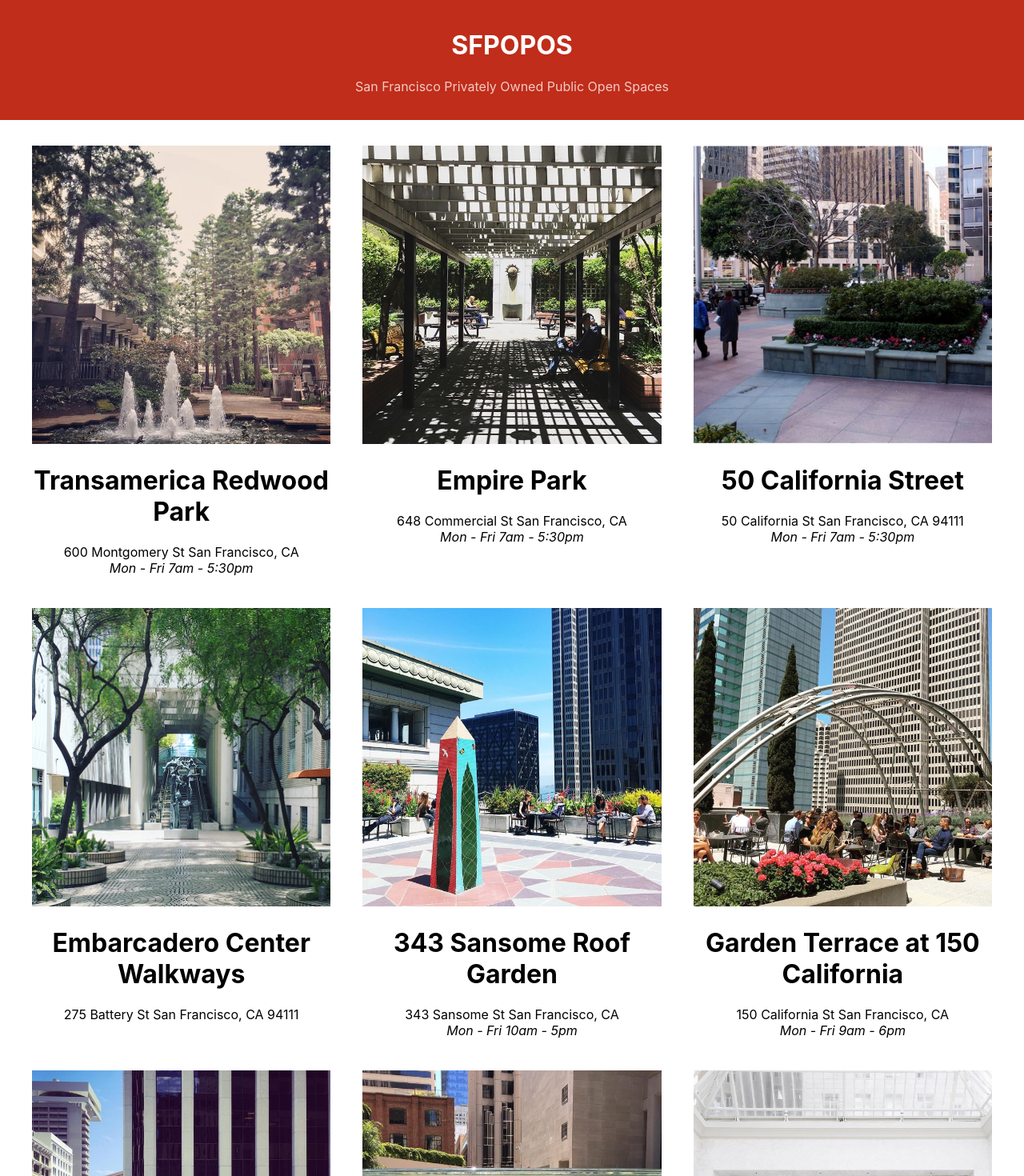
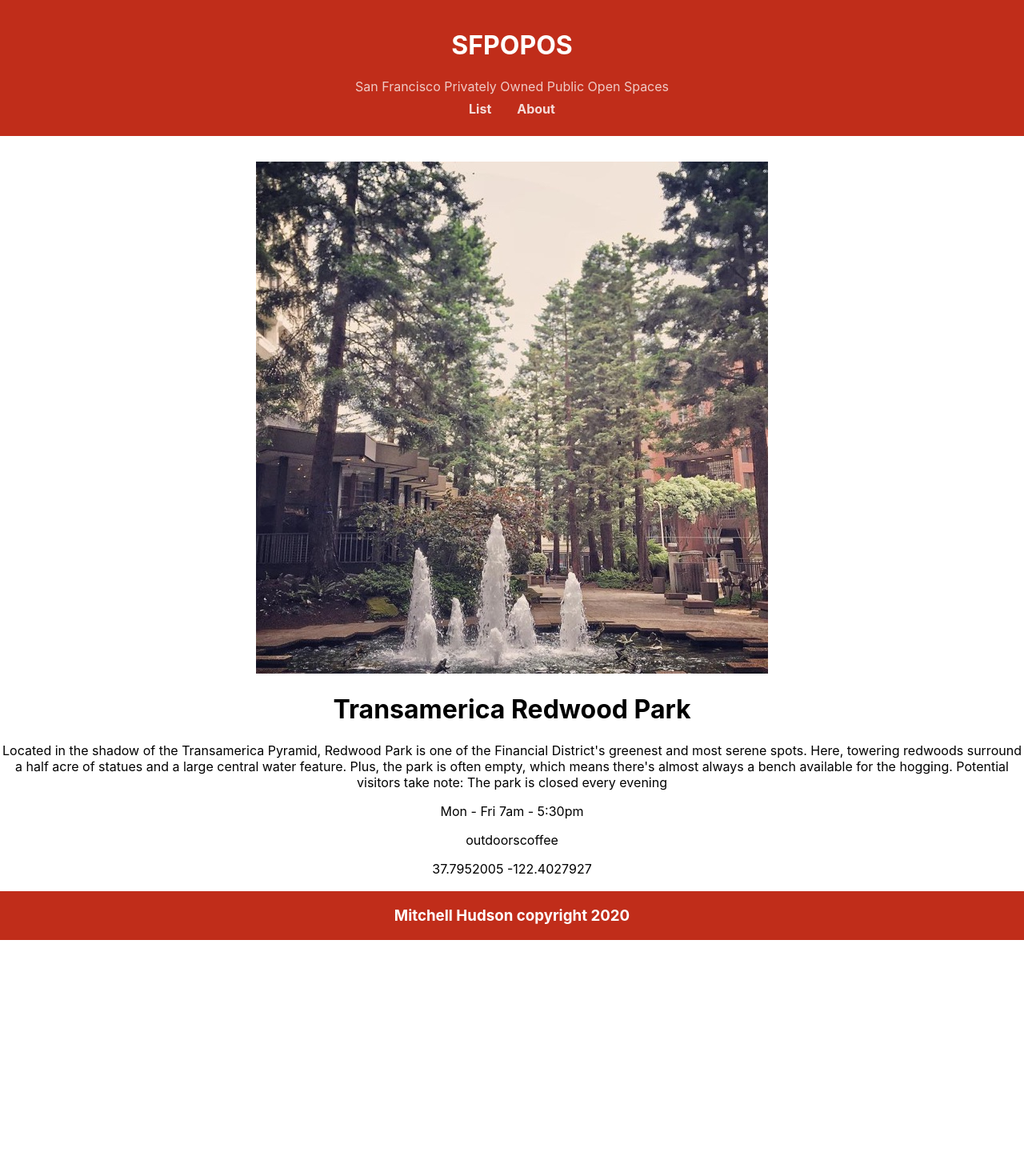
Before and after one commit to caocmai/React-Fundamentals, a React (Create React App) app: page /#/details/0 in a window 1280 px wide. Shown: the top 1470 px of the page at 80% size. After the commit the page ends 1212 px from the top, so only its background shows below. Built offline with nearby package versions, Linux system fonts and the light colour scheme; the HTML template or start-up script is replaced by a standard one.

Commit message:
tutorial complete

```diff
--- a/package.json
+++ b/package.json
@@ -8,6 +8,7 @@
     "@testing-library/user-event": "^12.1.10",
     "react": "^17.0.1",
     "react-dom": "^17.0.1",
+    "react-router-dom": "^5.2.0",
     "react-scripts": "4.0.0",
     "web-vitals": "^0.2.4"
   },
--- /dev/null
+++ b/src/About.js
@@ -0,0 +1,17 @@
+import React from 'react'
+
+function About() {
+  return (
+    <div>
+      <h1>About SFPOPOS</h1>
+      <p>POPOS are publicly accessible spaces in
+        forms of plazas, terraces, atriums, small
+        parks, and even snippets which are provided
+        and maintained by private developers. In San
+        Francisco, POPOS mostly appear in the Downtown
+        office district area.</p>
+    </div>
+  )
+}
+
+export default About
--- a/src/App.js
+++ b/src/App.js
@@ -3,14 +3,23 @@ import './App.css';
 import Title from './Title';
 import POPOSList from './POPOSList';
 import Footer from './Footer';
+import { HashRouter as Router, Route } from 'react-router-dom';
+import About from './About';
+import POPOSDetails from './POPOSDetails';
+
+
 
 function App() {
   return (
-    <div className="App">
-      <Title />
-      <POPOSList />
-      <Footer />
-    </div>
+    <Router>
+      <div className="App">
+        <Title />
+        <Route exact path="/" component={POPOSList}/>
+        <Route path="/details/:id" component={POPOSDetails} />
+        <Route path="/about" component={About} />
+        <Footer />
+      </div>
+    </Router>
   );
 }
 
--- a/src/Footer.js
+++ b/src/Footer.js
@@ -4,7 +4,7 @@ import './Footer.css';
 function Footer() {
     return (
     <header>
-        <h3 class="Title">Mitchell Hudson copyright 2019</h3>
+        <h3 class="Title">Mitchell Hudson copyright {new Date().getFullYear()}</h3>
     </header>
     )
 }
--- /dev/null
+++ b/src/POPOSDetails.js
@@ -0,0 +1,27 @@
+import React from 'react'
+
+import data from './sfpopos-data.json'
+
+function POPOSDetails(props) {
+  const { id } = props.match.params // Location index
+  const { images, title, desc, hours, features, geo } = data[id]
+
+  return (
+    <div>
+      <div>
+        <img src={`${process.env.PUBLIC_URL}images/${images[0]}`} />
+      </div>
+
+      <div>
+        <h1>{ title }</h1>
+        <p>{ desc }</p>
+        <p>{ hours }</p>
+        <p>{ features }</p>
+        <p>{ geo.lat } { geo.lon }</p>
+      </div>
+
+    </div>
+  )
+}
+
+export default POPOSDetails
--- a/src/POPOSList.js
+++ b/src/POPOSList.js
@@ -4,9 +4,10 @@ import "./POPOSList.css";
 import data from "./sfpopos-data.json";
 
 function POPOSList() {
-  const spaces = data.map(({ title, address, images, hours }) => {
+  const spaces = data.map(({ title, address, images, hours }, i) => {
     return (
       <POPOSSpace
+        id = {i}
         key={title}
         name={title}
         address={address}
--- a/src/POPOSSpace.js
+++ b/src/POPOSSpace.js
@@ -1,12 +1,22 @@
 import React from 'react';
 import './POPOSSpace.css';
+import { Link } from 'react-router-dom'
+
+
 
 function POPOSSpace(props) {
-    const { name, image, address, hours } = props
+    const { name, image, address, hours, id } = props
     return (
         <div className="POPOSSpace">
+          <Link to={`/details/${id}`}>
           <img src={`${process.env.PUBLIC_URL}images/${image}`} width="300" height="300" alt="Hello" />
+          </Link>
+
+          <Link to={`/details/${id}`}>
+
           <h1>{name}</h1>
+
+          </Link>
           <div>{address}</div>
           <div className="hours">{hours}</div>
         </div>
--- a/src/Title.css
+++ b/src/Title.css
@@ -13,3 +13,16 @@
   .Title-Subtitle {
     color: rgba(255, 255, 255, 0.75);
   }
+
+  .nav-link {
+    display: inline-block;
+    padding: 0.5em 1em;
+    color: rgba(255, 255, 255, 0.835);
+    font-weight: bold;
+    text-decoration: none;
+  }
+
+  .nav-link-active {
+    color: #fff;
+    border-bottom: 2px solid;
+  }
--- a/src/Title.js
+++ b/src/Title.js
@@ -1,5 +1,7 @@
-import React from 'react'
+import React from 'react';
 import './Title.css';
+import { NavLink } from 'react-router-dom';
+
 
 
 function Title() {
@@ -7,9 +9,22 @@ function Title() {
       <div className="Title">
         <header>
           <h1>SFPOPOS</h1>
-          <p className="Title-Subtitle">San Francisco Privately Owned Public Open Spaces</p>
+          <div className="Title-Subtitle">San Francisco Privately Owned Public Open Spaces</div>
+
+          <NavLink
+            className="nav-link"
+            activeClassName="nav-link-active"
+            exact
+            to="/">List</NavLink>
+
+          <NavLink
+            className="nav-link"
+            activeClassName="nav-link-active"
+            to="/about">About</NavLink>
+
         </header>
       </div>
     )
   }
+
 export default Title
```
Also changed, not shown: 1 other file (tests, documents, lock files or other folders).
